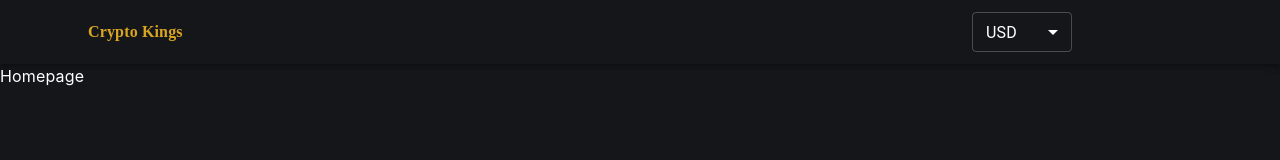
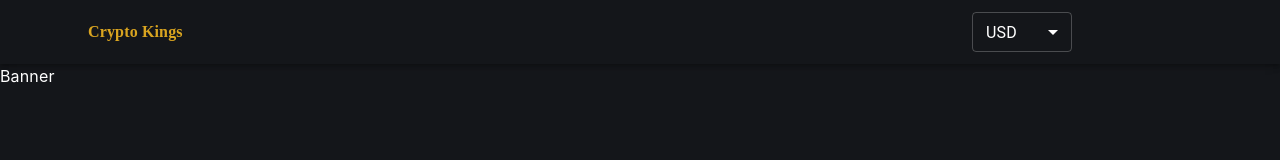
Before and after one commit to AussieKing/Project-3-Portfolio-Tracker, a React (Create React App) app in the folder portfolio-tracker/: page / in a window 1280 px wide. Shown: the top 160 px of the page. Built offline with nearby package versions, Linux system fonts and the light colour scheme.

Commit message:
building the Homepage, this is the Banner component

```diff
--- a/portfolio-tracker/src/Pages/HomePage.js
+++ b/portfolio-tracker/src/Pages/HomePage.js
@@ -1,8 +1,11 @@
 import React from 'react'
+import Banner from '../components/Banner/Banner'
 
 const Homepage = () => {
   return (
-    <div>Homepage</div>
+    <>
+      <Banner />
+    </>
   )
 }
 
--- /dev/null
+++ b/portfolio-tracker/src/components/Banner/Banner.js
@@ -0,0 +1,9 @@
+import React from 'react'
+
+const Banner = () => {
+  return (
+    <div>Banner</div>
+  )
+}
+
+export default Banner
```
Also changed, not shown: 1 other file (tests, documents, lock files or other folders).
